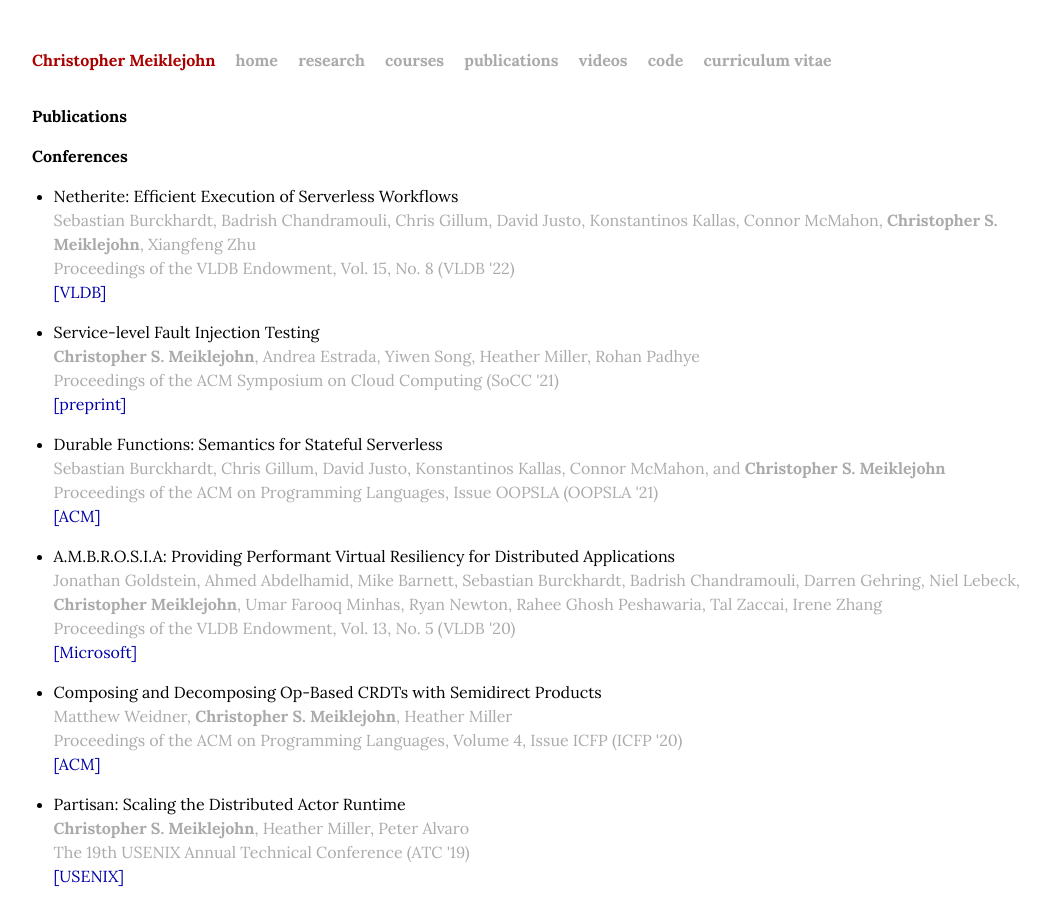
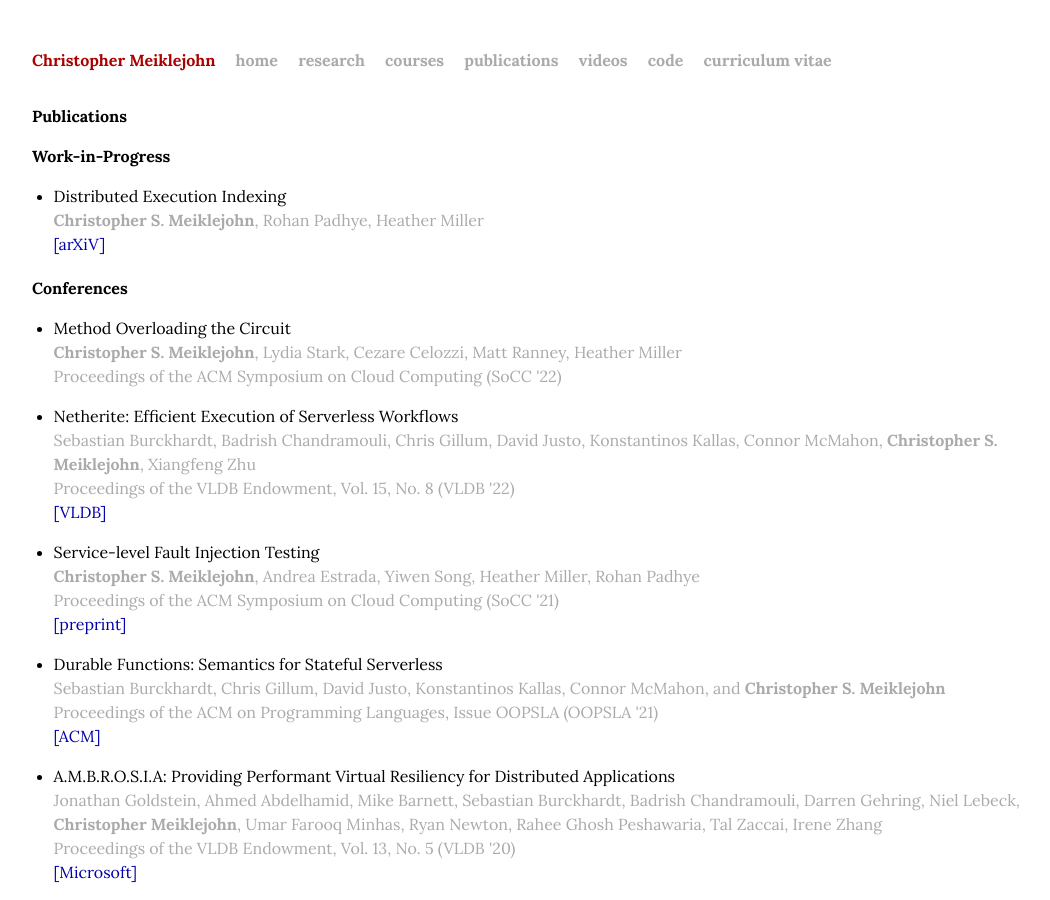
Before and after one commit to cmeiklejohn/cmeiklejohn.github.io, a Jekyll site: the page built from publications.html, in a window 1280 px wide and 900 px high. Shown: the whole window, without its empty margins (88-1138 px from the left). Built offline with Jekyll 4.4.1, drawn with Linux system fonts in a browser that asks for light colours; some web fonts are replaced.

Commit message:
Add new papers

```diff
--- a/publications.html
+++ b/publications.html
@@ -20,9 +20,28 @@ title: Publications
   </ul>
   -->
 
+  <h2>Work-in-Progress</h2>
+  <p></p>
+  <ul>
+    <li>
+      <p>
+        Distributed Execution Indexing
+        <span class="author"><b>Christopher S. Meiklejohn</b>, Rohan Padhye, Heather Miller</span>
+        <span><a href="https://arxiv.org/abs/2209.08740">[arXiV]</a></span>
+      </p>
+    </li>
+  </ul>
+
   <h2>Conferences</h2>
   <p></p>
   <ul>
+    <li>
+      <p>
+        Method Overloading the Circuit
+        <span class="author"><b>Christopher S. Meiklejohn</b>, Lydia Stark, Cezare Celozzi, Matt Ranney, Heather Miller</span>
+        <span class="date">Proceedings of the ACM Symposium on Cloud Computing (SoCC '22)</span>
+      </p>
+    </li>
     <li>
       <p>
         Netherite: Efficient Execution of Serverless Workflows
```
